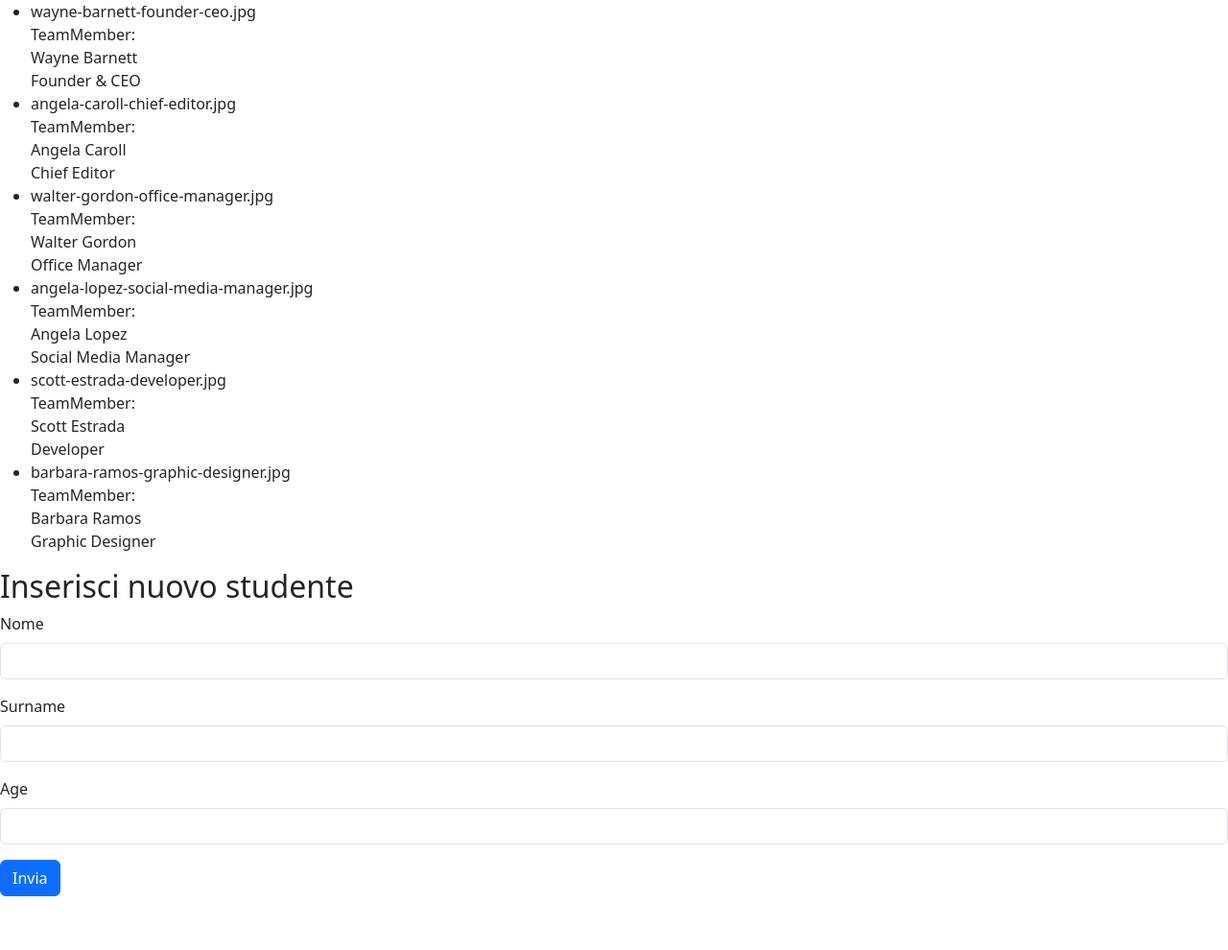
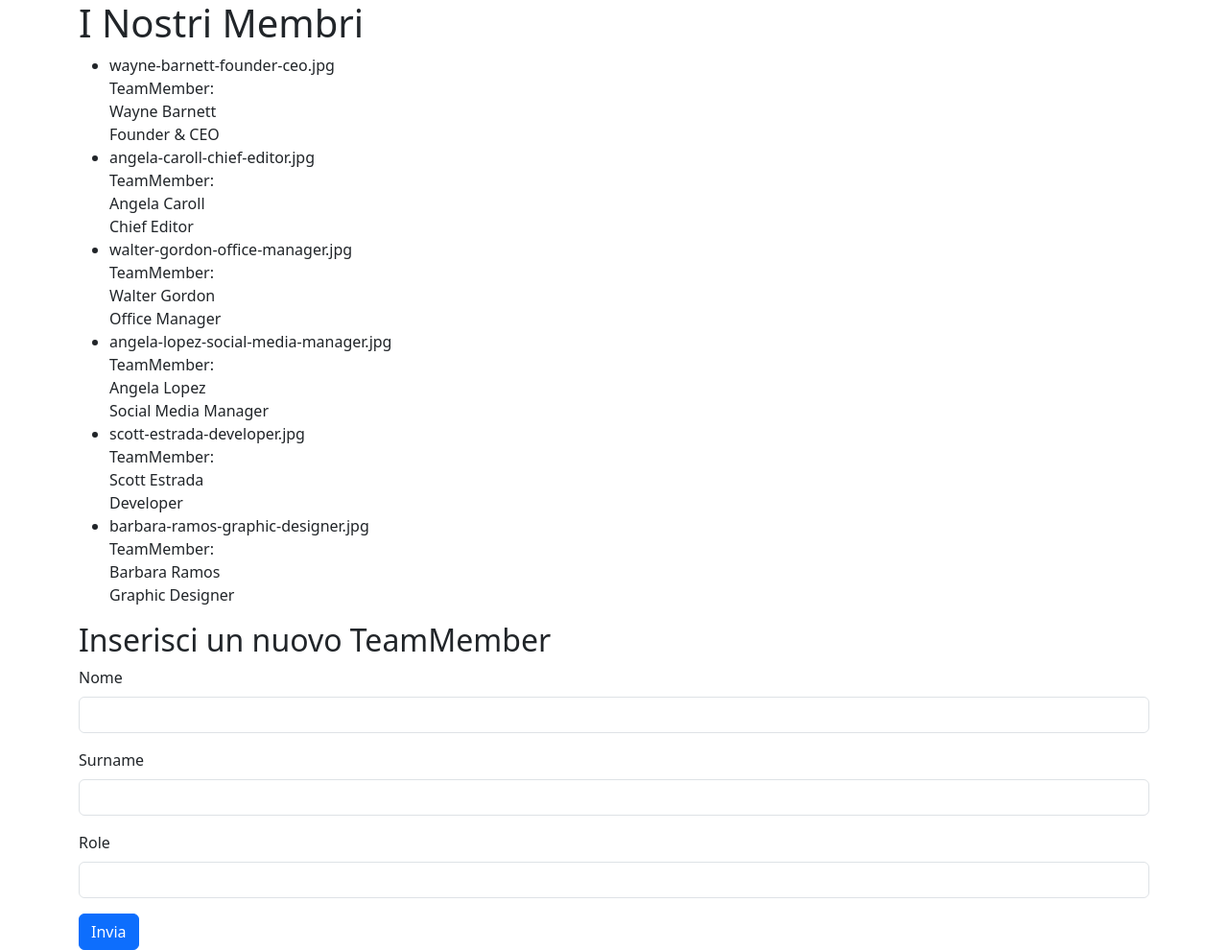
Before and after one commit to WojciechPotoniec/js-our-team, a plain HTML site: page index.html in a window 1280 px wide. Shown: the whole page at 96% size. Before the commit the page ends 934 px from the top, so only its background shows below. Drawn offline with nearby package versions, Linux system fonts and the light colour scheme.

Commit message:
some fix to html

```diff
--- a/index.html
+++ b/index.html
@@ -14,24 +14,26 @@
   </head>
 
   <body>
-    <ul>
-
-    </ul>
-    <h2>Inserisci nuovo studente</h2>
+    <main class="container">
+      <h1>I Nostri Membri</h1>
+      <ul></ul>
+      <h2>Inserisci un nuovo TeamMember</h2>
+      <form>
         <div class="mb-3">
           <label for="name" class="form-label">Nome</label>
-      <input type="text" class="form-control" id="name">
+          <input type="text" class="form-control" id="name" />
         </div>
         <div class="mb-3">
           <label for="surname" class="form-label">Surname</label>
-      <input type="text" class="form-control" id="surname">
+          <input type="text" class="form-control" id="surname" />
         </div>
         <div class="mb-3">
-      <label for="age" class="form-label">Age</label>
-      <input type="text" class="form-control" id="age">
+          <label for="role" class="form-label">Role</label>
+          <input type="text" class="form-control" id="role" />
         </div>
         <button type="submit" class="btn btn-primary">Invia</button>
-
+      </form>
+    </main>
     <script src="js/utility.js" type="text/javascript"></script>
     <script src="js/script.js" type="text/javascript"></script>
   </body>
```
Lines whose indentation alone changed are shown as unchanged.
